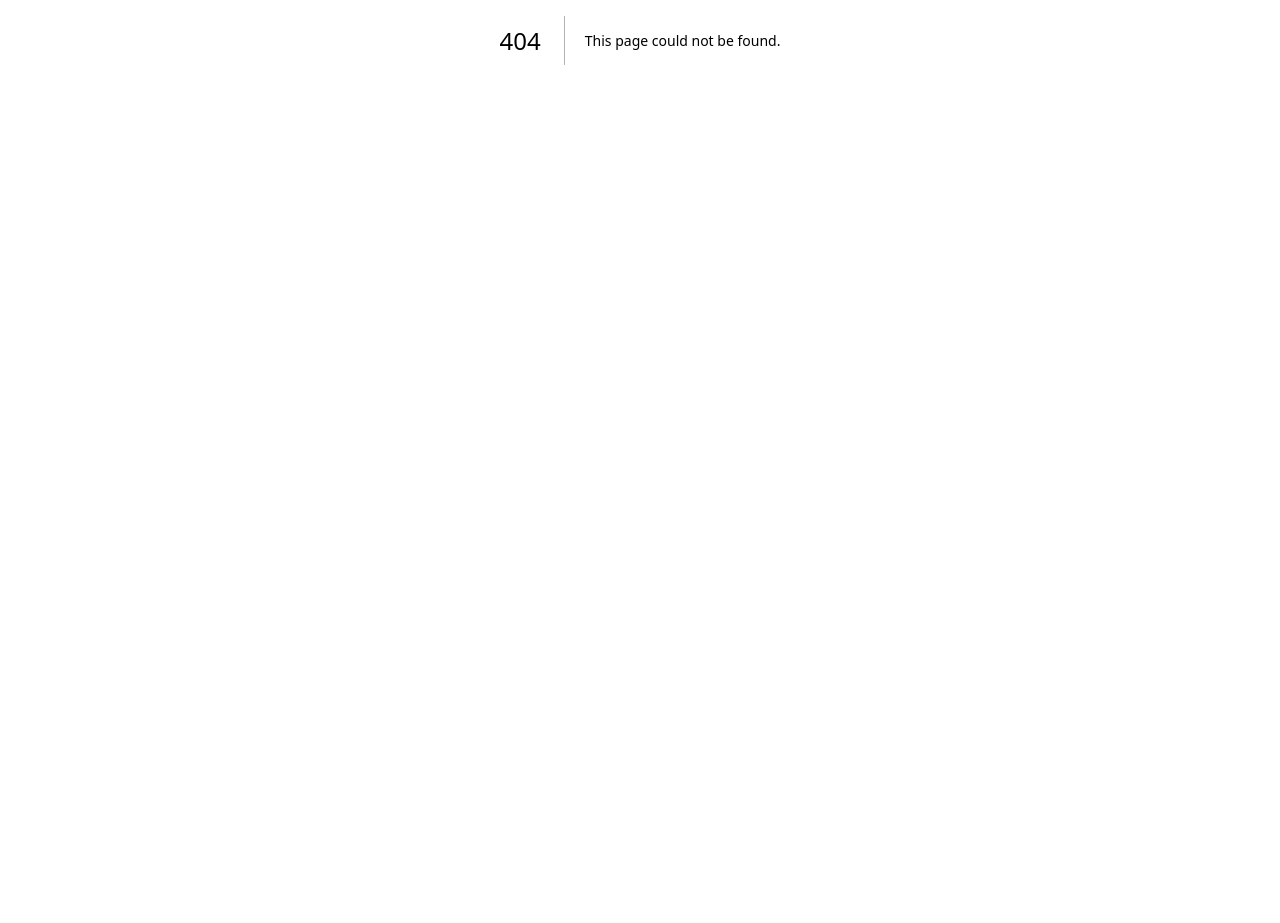
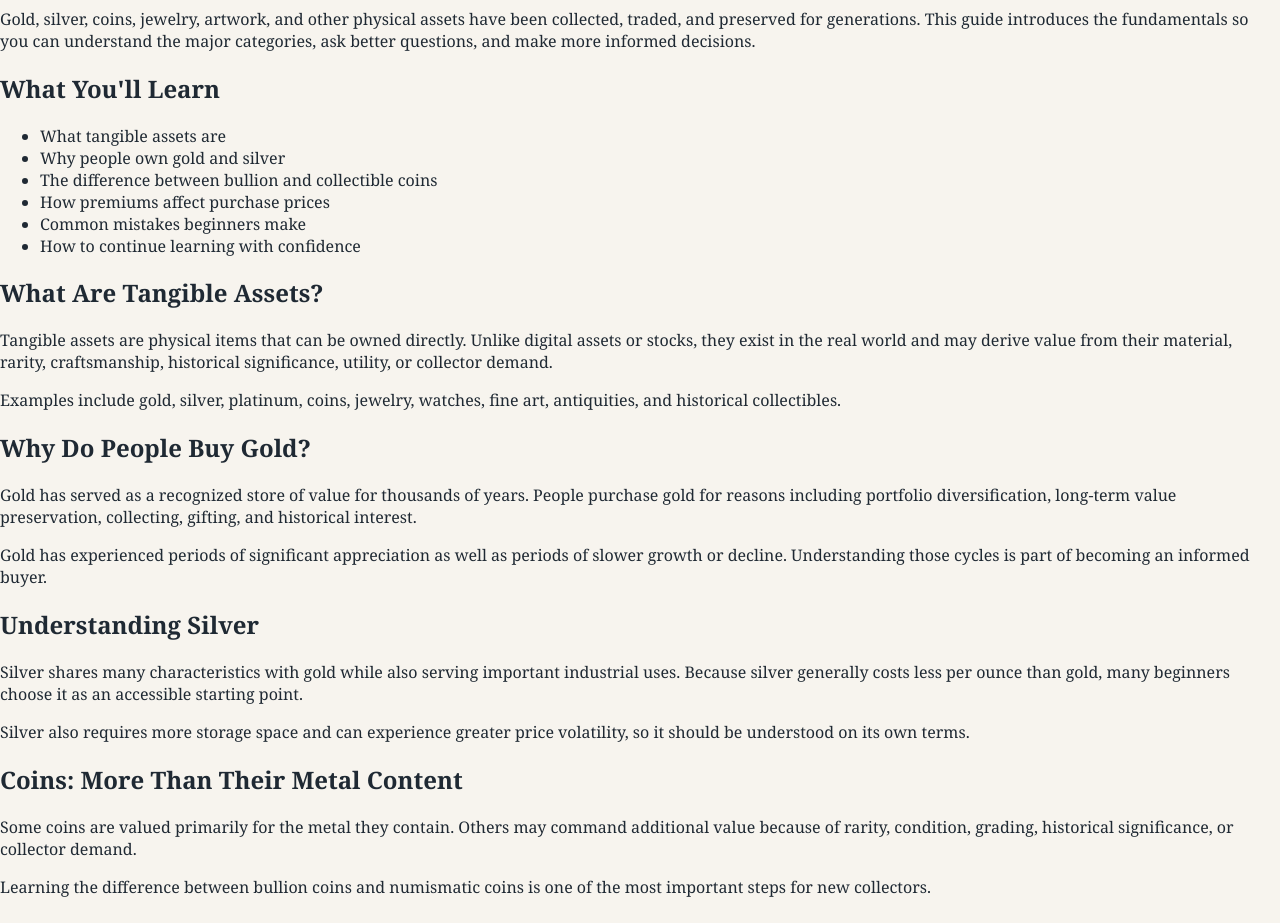
Before and after one commit to BryanFinnigan/tangible-value-v1, a Next.js app: page /learn/beginners-guide-gold-silver-coins in a window 1280 px wide. Before the commit this address had no page. Shown: the part 360-1283 px from the top of the page. Before the commit the page ends 800 px from the top, so only its background shows below. Built offline with nearby package versions, Linux system fonts and the light colour scheme.

Commit message:
Create page.tsx

```diff
--- /dev/null
+++ b/app/learn/beginners-guide-gold-silver-coins/page.tsx
@@ -0,0 +1,172 @@
+export default function BeginnersGuidePage() {
+  return (
+    <main className="articlePage">
+      <article className="article">
+        <p className="eyebrow">Beginner Guide • Chapter 1</p>
+
+        <h1>A Beginner&apos;s Guide to Investing in Gold, Silver &amp; Coins</h1>
+
+        <p className="lede">
+          A first-chapter introduction to tangible assets, designed to help new
+          readers build confidence before buying, collecting, or investing.
+        </p>
+
+        <section className="callout">
+          <h2>In Plain English</h2>
+          <p>
+            Gold, silver, coins, jewelry, artwork, and other physical assets have
+            been collected, traded, and preserved for generations. This guide
+            introduces the fundamentals so you can understand the major
+            categories, ask better questions, and make more informed decisions.
+          </p>
+        </section>
+
+        <section>
+          <h2>What You&apos;ll Learn</h2>
+          <ul>
+            <li>What tangible assets are</li>
+            <li>Why people own gold and silver</li>
+            <li>The difference between bullion and collectible coins</li>
+            <li>How premiums affect purchase prices</li>
+            <li>Common mistakes beginners make</li>
+            <li>How to continue learning with confidence</li>
+          </ul>
+        </section>
+
+        <section>
+          <h2>What Are Tangible Assets?</h2>
+          <p>
+            Tangible assets are physical items that can be owned directly. Unlike
+            digital assets or stocks, they exist in the real world and may derive
+            value from their material, rarity, craftsmanship, historical
+            significance, utility, or collector demand.
+          </p>
+
+          <p>
+            Examples include gold, silver, platinum, coins, jewelry, watches,
+            fine art, antiquities, and historical collectibles.
+          </p>
+        </section>
+
+        <section>
+          <h2>Why Do People Buy Gold?</h2>
+          <p>
+            Gold has served as a recognized store of value for thousands of
+            years. People purchase gold for reasons including portfolio
+            diversification, long-term value preservation, collecting, gifting,
+            and historical interest.
+          </p>
+
+          <p>
+            Gold has experienced periods of significant appreciation as well as
+            periods of slower growth or decline. Understanding those cycles is
+            part of becoming an informed buyer.
+          </p>
+        </section>
+
+        <section>
+          <h2>Understanding Silver</h2>
+          <p>
+            Silver shares many characteristics with gold while also serving
+            important industrial uses. Because silver generally costs less per
+            ounce than gold, many beginners choose it as an accessible starting
+            point.
+          </p>
+
+          <p>
+            Silver also requires more storage space and can experience greater
+            price volatility, so it should be understood on its own terms.
+          </p>
+        </section>
+
+        <section>
+          <h2>Coins: More Than Their Metal Content</h2>
+          <p>
+            Some coins are valued primarily for the metal they contain. Others
+            may command additional value because of rarity, condition, grading,
+            historical significance, or collector demand.
+          </p>
+
+          <p>
+            Learning the difference between bullion coins and numismatic coins is
+            one of the most important steps for new collectors.
+          </p>
+        </section>
+
+        <section>
+          <h2>Looking Beyond Metals</h2>
+          <p>
+            Many collectors eventually develop an interest in related tangible
+            assets, including estate jewelry, fine art, antique silver,
+            historical documents, vintage watches, and antiquities.
+          </p>
+
+          <p>
+            These categories often require additional knowledge about
+            authenticity, provenance, and condition.
+          </p>
+        </section>
+
+        <section>
+          <h2>Common Mistakes Beginners Make</h2>
+          <ul>
+            <li>Focusing only on spot price</li>
+            <li>Overlooking premiums, shipping, and fees</li>
+            <li>Buying from unfamiliar sellers without research</li>
+            <li>Underestimating storage and insurance needs</li>
+            <li>Buying before understanding the product</li>
+          </ul>
+        </section>
+
+        <section className="callout">
+          <h2>Before You Buy</h2>
+          <ul>
+            <li>I understand the difference between spot price and purchase price.</li>
+            <li>I have compared multiple reputable sources.</li>
+            <li>I know how I plan to store my assets.</li>
+            <li>I am buying because it fits my goals, not because I feel rushed.</li>
+          </ul>
+        </section>
+
+        <section>
+          <h2>Tangible Takeaways</h2>
+          <ul>
+            <li>
+              Tangible assets are physical objects that can hold financial,
+              historical, or collectible value.
+            </li>
+            <li>
+              Gold, silver, and coins each have unique characteristics and
+              considerations.
+            </li>
+            <li>
+              Historical performance provides context, not a guarantee of future
+              results.
+            </li>
+            <li>Confidence begins with education.</li>
+          </ul>
+        </section>
+
+        <section>
+          <h2>Continue Learning</h2>
+          <ol>
+            <li>What Are Tangible Assets?</li>
+            <li>Spot Price vs. Purchase Price</li>
+            <li>Gold&apos;s Hidden Costs</li>
+            <li>How to Buy Your First Gold Coin</li>
+            <li>Understanding Hallmarks and Purity</li>
+          </ol>
+        </section>
+
+        <section className="newsletterMini">
+          <p className="eyebrow">Asset Dispatch</p>
+          <h2>Education delivered with purpose.</h2>
+          <p>
+            Subscribe for practical insights, beginner guides, market context,
+            and trusted source recommendations.
+          </p>
+        </section>
+      </article>
+    </main>
+  );
+}
```
